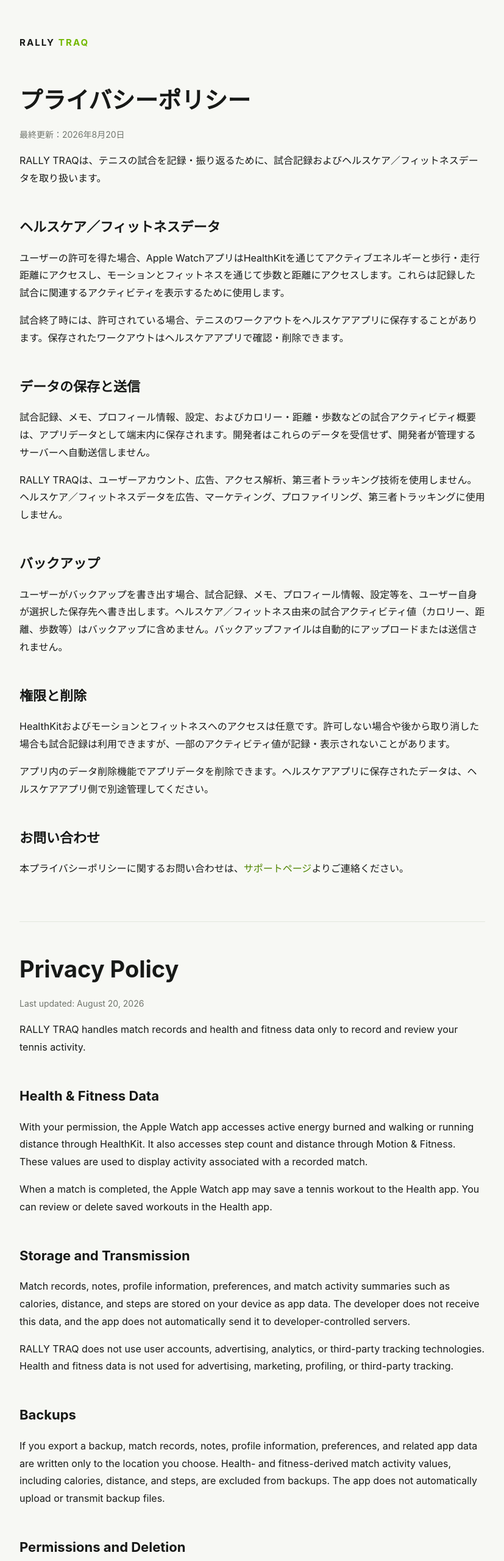
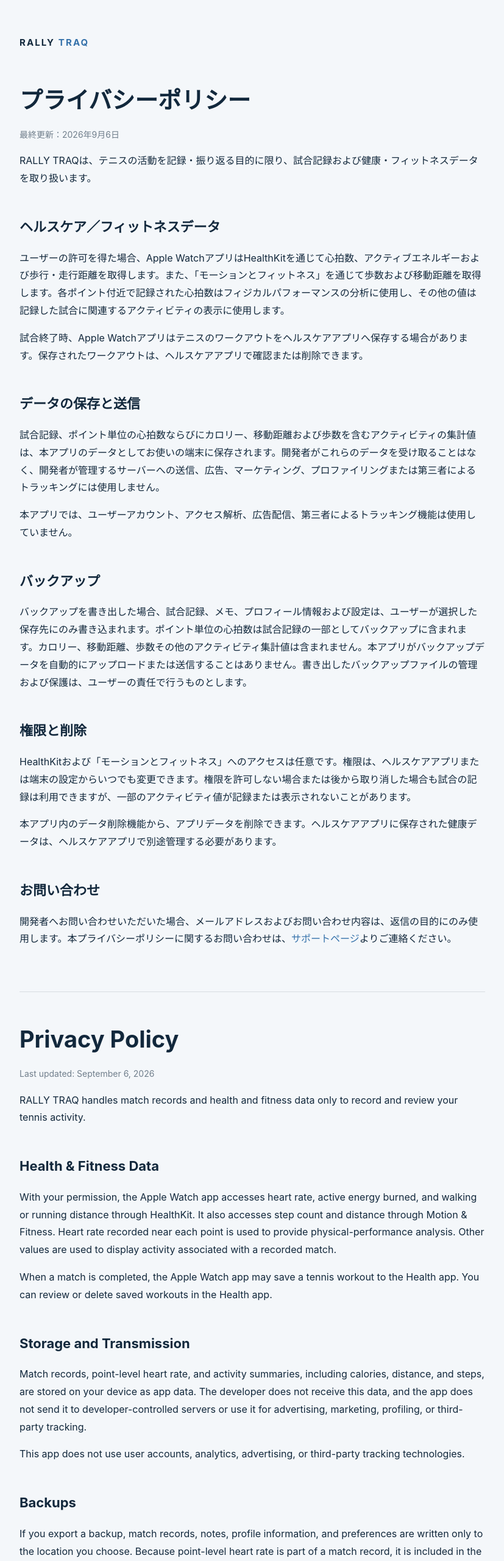
Before and after one commit to rallytraq/rally-traq-site, a plain HTML site: page privacy/index.html in a window 1280 px wide. Shown: the top 2560 px of the page at 61% size, without its empty margins (226-1053 px from the left). Drawn offline with Linux system fonts and the light colour scheme.

Commit message:
Update website to match current app

```diff
--- a/assets/style.css
+++ b/assets/style.css
@@ -1,9 +1,9 @@
 
-:root{--bg:#f7f8f4;--text:#171917;--muted:#70756d;--accent:#73b900;--line:#e3e7de;--card:#fff}
+:root{--bg:#f4f7fa;--text:#12283c;--muted:rgba(18,40,60,.58);--accent:#3471aa;--line:rgba(18,40,60,.13);--card:#fff}
 *{box-sizing:border-box} body{margin:0;background:var(--bg);color:var(--text);font-family:-apple-system,BlinkMacSystemFont,"Helvetica Neue","Noto Sans JP",sans-serif;line-height:1.8}
 .wrap{max-width:820px;margin:auto;padding:56px 28px 88px}.brand{font-size:15px;font-weight:700;letter-spacing:.14em;margin-bottom:56px}.brand span{color:var(--accent)}
 h1{font-size:38px;line-height:1.35;margin:0 0 18px} h2{font-size:22px;margin:46px 0 10px} h3{font-size:17px;margin:28px 0 6px}
-.lead{font-size:19px;color:#30342f}.muted,.date{color:var(--muted);font-size:14px}.card{background:var(--card);border:1px solid var(--line);border-radius:18px;padding:24px;margin:20px 0}
-a{color:#4f8500;text-decoration:none} a:hover{text-decoration:underline} nav{display:flex;gap:20px;flex-wrap:wrap;border-top:1px solid var(--line);padding-top:24px;margin-top:64px;font-size:14px}
+.lead{font-size:19px;color:rgba(18,40,60,.82)}.muted,.date{color:var(--muted);font-size:14px}.card{background:var(--card);border:1px solid var(--line);border-radius:18px;padding:24px;margin:20px 0}
+a{color:var(--accent);text-decoration:none} a:hover{text-decoration:underline} nav{display:flex;gap:20px;flex-wrap:wrap;border-top:1px solid var(--line);padding-top:24px;margin-top:64px;font-size:14px}
 ul{padding-left:1.3em}.en{margin-top:72px;padding-top:52px;border-top:1px solid var(--line)}
-.hero{padding:38px 0 24px}.hero strong{color:#4f8500}.links{display:grid;grid-template-columns:repeat(auto-fit,minmax(180px,1fr));gap:14px;margin-top:34px}.links a{display:block;background:#fff;border:1px solid var(--line);border-radius:16px;padding:18px;color:var(--text)}
+.hero{padding:38px 0 24px}.hero strong{color:var(--accent)}.links{display:grid;grid-template-columns:repeat(auto-fit,minmax(180px,1fr));gap:14px;margin-top:34px}.links a{display:block;background:var(--card);border:1px solid var(--line);border-radius:16px;padding:18px;color:var(--text)}
--- a/privacy/index.html
+++ b/privacy/index.html
@@ -1,28 +1,28 @@
 <!doctype html><html lang="ja"><head><meta charset="utf-8"><meta name="viewport" content="width=device-width,initial-scale=1">
 <title>Privacy Policy | RALLY TRAQ</title><link rel="stylesheet" href="../assets/style.css"></head>
 <body><main class="wrap"><div class="brand">RALLY <span>TRAQ</span></div>
-<h1>プライバシーポリシー</h1><p class="date">最終更新：2026年8月20日</p>
-<p>RALLY TRAQは、テニスの試合を記録・振り返るために、試合記録およびヘルスケア／フィットネスデータを取り扱います。</p>
+<h1>プライバシーポリシー</h1><p class="date">最終更新：2026年9月6日</p>
+<p>RALLY TRAQは、テニスの活動を記録・振り返る目的に限り、試合記録および健康・フィットネスデータを取り扱います。</p>
 <h2>ヘルスケア／フィットネスデータ</h2>
-<p>ユーザーの許可を得た場合、Apple WatchアプリはHealthKitを通じてアクティブエネルギーと歩行・走行距離にアクセスし、モーションとフィットネスを通じて歩数と距離にアクセスします。これらは記録した試合に関連するアクティビティを表示するために使用します。</p>
-<p>試合終了時には、許可されている場合、テニスのワークアウトをヘルスケアアプリに保存することがあります。保存されたワークアウトはヘルスケアアプリで確認・削除できます。</p>
+<p>ユーザーの許可を得た場合、Apple WatchアプリはHealthKitを通じて心拍数、アクティブエネルギーおよび歩行・走行距離を取得します。また、「モーションとフィットネス」を通じて歩数および移動距離を取得します。各ポイント付近で記録された心拍数はフィジカルパフォーマンスの分析に使用し、その他の値は記録した試合に関連するアクティビティの表示に使用します。</p>
+<p>試合終了時、Apple Watchアプリはテニスのワークアウトをヘルスケアアプリへ保存する場合があります。保存されたワークアウトは、ヘルスケアアプリで確認または削除できます。</p>
 <h2>データの保存と送信</h2>
-<p>試合記録、メモ、プロフィール情報、設定、およびカロリー・距離・歩数などの試合アクティビティ概要は、アプリデータとして端末内に保存されます。開発者はこれらのデータを受信せず、開発者が管理するサーバーへ自動送信しません。</p>
-<p>RALLY TRAQは、ユーザーアカウント、広告、アクセス解析、第三者トラッキング技術を使用しません。ヘルスケア／フィットネスデータを広告、マーケティング、プロファイリング、第三者トラッキングに使用しません。</p>
+<p>試合記録、ポイント単位の心拍数ならびにカロリー、移動距離および歩数を含むアクティビティの集計値は、本アプリのデータとしてお使いの端末に保存されます。開発者がこれらのデータを受け取ることはなく、開発者が管理するサーバーへの送信、広告、マーケティング、プロファイリングまたは第三者によるトラッキングには使用しません。</p>
+<p>本アプリでは、ユーザーアカウント、アクセス解析、広告配信、第三者によるトラッキング機能は使用していません。</p>
 <h2>バックアップ</h2>
-<p>ユーザーがバックアップを書き出す場合、試合記録、メモ、プロフィール情報、設定等を、ユーザー自身が選択した保存先へ書き出します。ヘルスケア／フィットネス由来の試合アクティビティ値（カロリー、距離、歩数等）はバックアップに含めません。バックアップファイルは自動的にアップロードまたは送信されません。</p>
+<p>バックアップを書き出した場合、試合記録、メモ、プロフィール情報および設定は、ユーザーが選択した保存先にのみ書き込まれます。ポイント単位の心拍数は試合記録の一部としてバックアップに含まれます。カロリー、移動距離、歩数その他のアクティビティ集計値は含まれません。本アプリがバックアップデータを自動的にアップロードまたは送信することはありません。書き出したバックアップファイルの管理および保護は、ユーザーの責任で行うものとします。</p>
 <h2>権限と削除</h2>
-<p>HealthKitおよびモーションとフィットネスへのアクセスは任意です。許可しない場合や後から取り消した場合も試合記録は利用できますが、一部のアクティビティ値が記録・表示されないことがあります。</p>
-<p>アプリ内のデータ削除機能でアプリデータを削除できます。ヘルスケアアプリに保存されたデータは、ヘルスケアアプリ側で別途管理してください。</p>
-<h2>お問い合わせ</h2><p>本プライバシーポリシーに関するお問い合わせは、<a href="../support/">サポートページ</a>よりご連絡ください。</p>
-<section class="en"><h1>Privacy Policy</h1><p class="date">Last updated: August 20, 2026</p>
+<p>HealthKitおよび「モーションとフィットネス」へのアクセスは任意です。権限は、ヘルスケアアプリまたは端末の設定からいつでも変更できます。権限を許可しない場合または後から取り消した場合も試合の記録は利用できますが、一部のアクティビティ値が記録または表示されないことがあります。</p>
+<p>本アプリ内のデータ削除機能から、アプリデータを削除できます。ヘルスケアアプリに保存された健康データは、ヘルスケアアプリで別途管理する必要があります。</p>
+<h2>お問い合わせ</h2><p>開発者へお問い合わせいただいた場合、メールアドレスおよびお問い合わせ内容は、返信の目的にのみ使用します。本プライバシーポリシーに関するお問い合わせは、<a href="../support/">サポートページ</a>よりご連絡ください。</p>
+<section class="en"><h1>Privacy Policy</h1><p class="date">Last updated: September 6, 2026</p>
 <p>RALLY TRAQ handles match records and health and fitness data only to record and review your tennis activity.</p>
-<h2>Health & Fitness Data</h2><p>With your permission, the Apple Watch app accesses active energy burned and walking or running distance through HealthKit. It also accesses step count and distance through Motion & Fitness. These values are used to display activity associated with a recorded match.</p>
+<h2>Health & Fitness Data</h2><p>With your permission, the Apple Watch app accesses heart rate, active energy burned, and walking or running distance through HealthKit. It also accesses step count and distance through Motion & Fitness. Heart rate recorded near each point is used to provide physical-performance analysis. Other values are used to display activity associated with a recorded match.</p>
 <p>When a match is completed, the Apple Watch app may save a tennis workout to the Health app. You can review or delete saved workouts in the Health app.</p>
-<h2>Storage and Transmission</h2><p>Match records, notes, profile information, preferences, and match activity summaries such as calories, distance, and steps are stored on your device as app data. The developer does not receive this data, and the app does not automatically send it to developer-controlled servers.</p>
-<p>RALLY TRAQ does not use user accounts, advertising, analytics, or third-party tracking technologies. Health and fitness data is not used for advertising, marketing, profiling, or third-party tracking.</p>
-<h2>Backups</h2><p>If you export a backup, match records, notes, profile information, preferences, and related app data are written only to the location you choose. Health- and fitness-derived match activity values, including calories, distance, and steps, are excluded from backups. The app does not automatically upload or transmit backup files.</p>
-<h2>Permissions and Deletion</h2><p>HealthKit and Motion & Fitness access is optional. If permission is not granted or is later revoked, match recording remains available, but some activity values may not be recorded or displayed.</p>
+<h2>Storage and Transmission</h2><p>Match records, point-level heart rate, and activity summaries, including calories, distance, and steps, are stored on your device as app data. The developer does not receive this data, and the app does not send it to developer-controlled servers or use it for advertising, marketing, profiling, or third-party tracking.</p>
+<p>This app does not use user accounts, analytics, advertising, or third-party tracking technologies.</p>
+<h2>Backups</h2><p>If you export a backup, match records, notes, profile information, and preferences are written only to the location you choose. Because point-level heart rate is part of a match record, it is included in the backup. Calories, distance, steps, and other activity summary values are not included. The app does not automatically upload or transmit backup data. You are responsible for managing and protecting exported backup files.</p>
+<h2>Permissions and Deletion</h2><p>Health and Motion & Fitness access is optional. You can change permissions at any time in the Health app or in your device settings. If permission is not granted or is later revoked, match recording remains available, but some activity values may not be recorded or displayed.</p>
 <p>You can delete app data using the data deletion function in the app. Health data saved in the Health app must be managed separately in the Health app.</p>
-<h2>Contact</h2><p>For questions about this Privacy Policy, please contact us through the <a href="../support/">Support page</a>.</p></section>
+<h2>Contact</h2><p>If you contact the developer, your email address and inquiry content will be used only for the purpose of responding. For questions about this Privacy Policy, please contact us through the <a href="../support/">Support page</a>.</p></section>
 <nav><a href="../">Home</a><a href="../privacy/">Privacy Policy</a><a href="../terms/">Terms of Use</a><a href="../support/">Support</a></nav></main></body></html>
```
Also changed, not shown: index.html (+2 -2 lines), terms/index.html (+21 -15 lines).
